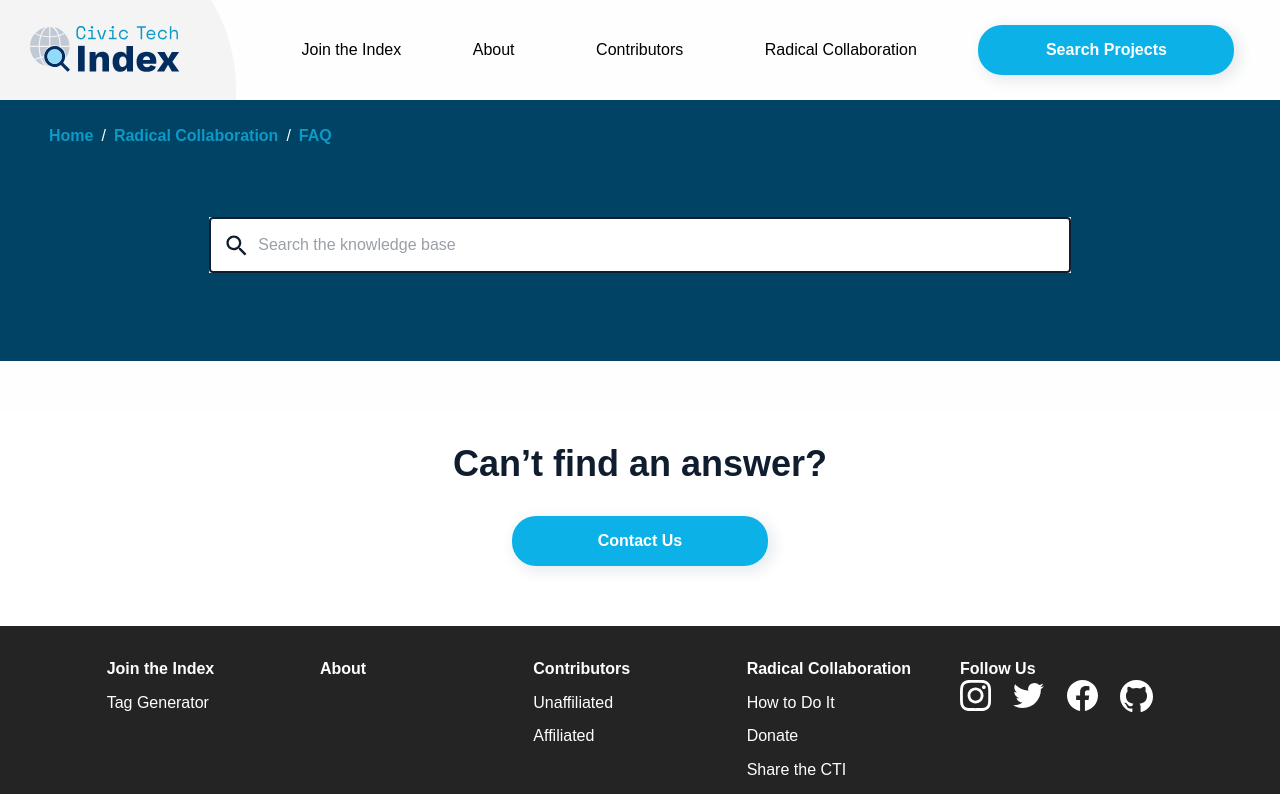
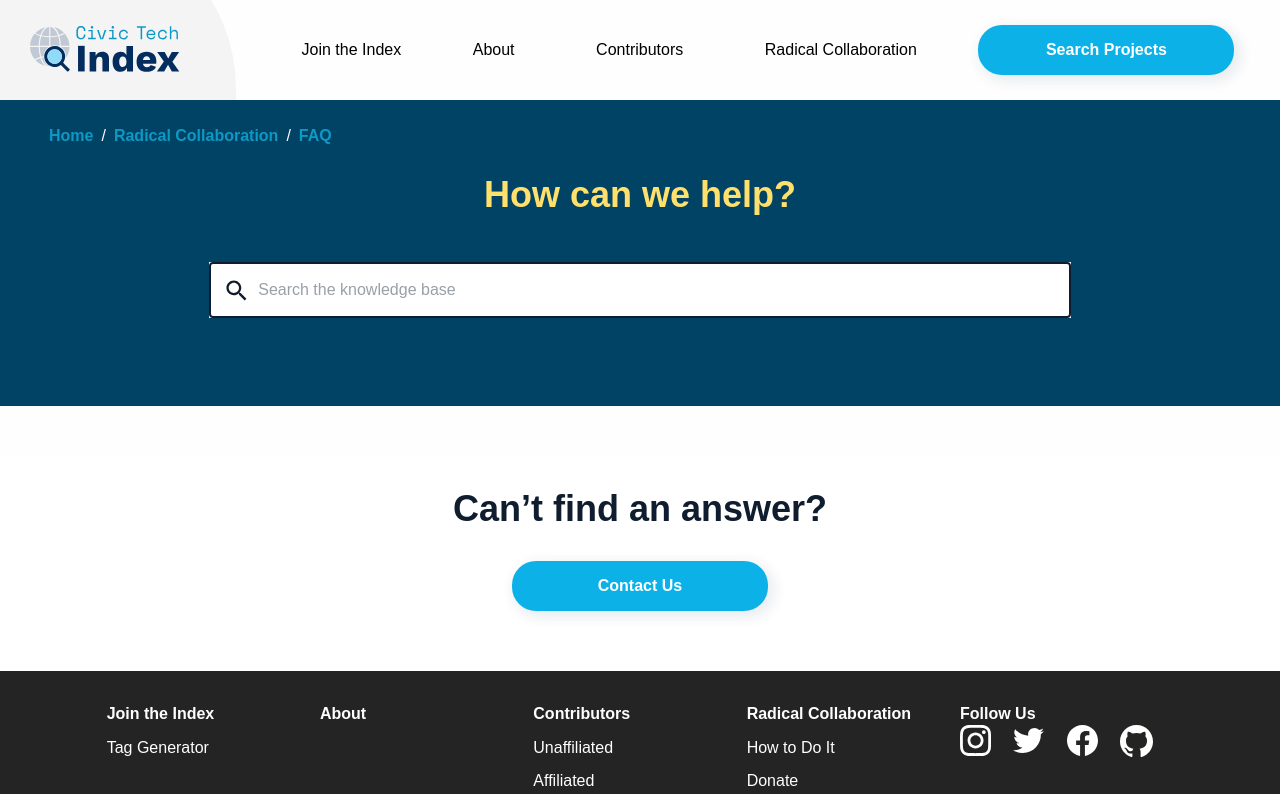
Before and after one commit to civictechindex/CTI-website-frontend, a React (Create React App) app: page /radicalcollaboration/faq in a window 1280 px wide. Shown: the top 794 px of the page. Built offline with nearby package versions, Linux system fonts and the light colour scheme; no server answers; what webfontloader would draw is missing.

Commit message:
fixed padding and title section

```diff
--- a/src/components/FAQCard/accordionSection.js
+++ b/src/components/FAQCard/accordionSection.js
@@ -37,7 +37,7 @@ export default function AccordionSection(props) {
       {faqs.map((faq) => {
         return (
           <div key={faq.id}>
-            <Accordion style={{ marginBottom: "20px" }}>
+            <Accordion style={{ marginBottom: "20px",padding:'0px' }}>
               <AccordionSummary expandIcon={<ExpandMoreIcon />} disabled={sendRequest} onClick={() => {setSendRequest(true);setCurrentFaq(faq)}}>
                 <h6 style={{ fontSize:'20px',margin:'0', padding:'0 25px' }}>{faq.question}</h6>
               </AccordionSummary>
--- a/src/pages/Faq/index.js
+++ b/src/pages/Faq/index.js
@@ -1,6 +1,6 @@
 /* eslint-disable sort-keys */
 import React, { useState } from "react";
-import '../../theme-mui'
+// import '../../theme-mui'
 import {
   Footer,
   GetStartedCard,
@@ -27,7 +27,7 @@ export default function Faq({ match }) {
   const crumbs = [
     { name: "Home", href: "/home" },
     { name: "Radical Collaboration", href: "/radicalcollaboration" },
-    { name: "FAQ", href: "/faq" },
+    { name: "FAQ", href: "/radicalcollaboration/faq" },
   ];
 
   const [query, setQuery] = useState('');
@@ -62,7 +62,7 @@ export default function Faq({ match }) {
       <div className='default-background' style={{ paddingBottom: '80px', width: '100vw' }} >
         <Container>
           <NavBreadcrumbs crumbs={crumbs} color="#FEFEFE" />
-          <TitleSection title={"How can we help?"} />
+          <TitleSection>How can we help?</TitleSection>
           <SearchBar placeholder={"Search the knowledge base"} />
         </Container>
       </div>
```
